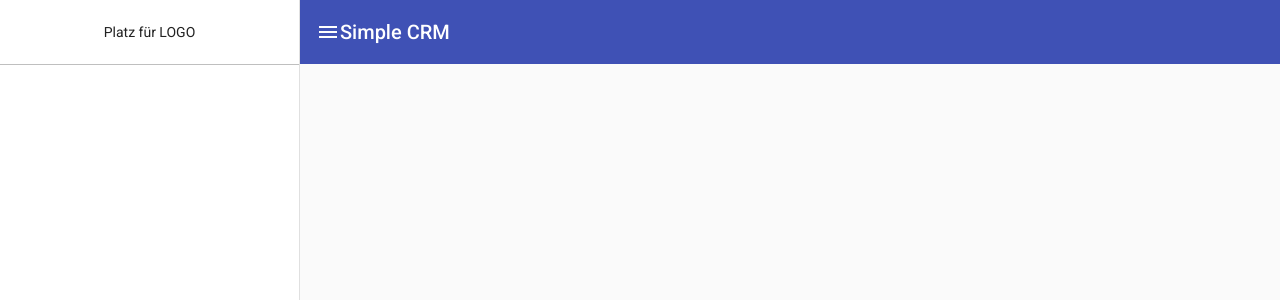
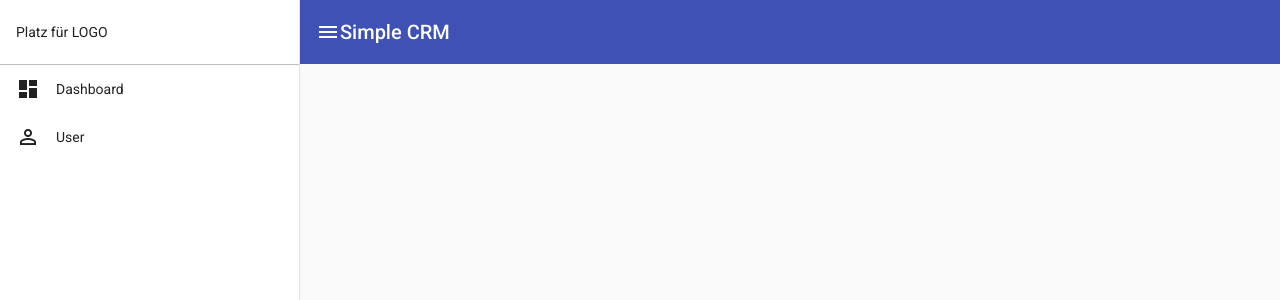
Before and after one commit to navjotsingh96/simple-crm, an Angular app: page / in a window 1280 px wide. Shown: the top 300 px of the page. Built offline with nearby package versions, Linux system fonts and the light colour scheme.

Commit message:
added some links to sidenav

```diff
--- a/src/app/app.component.html
+++ b/src/app/app.component.html
@@ -2,6 +2,14 @@
     <mat-drawer #drawer class="sidenav-container" [opened]="true" mode="side">
         <div class="logo-container">
             Platz für LOGO
+        </div>
+        <div class="links-container">
+            <ul>
+                <li>
+                    <mat-icon>dashboard_outlined</mat-icon>Dashboard</li>
+                <li>
+                    <mat-icon>person_outlined</mat-icon>User</li>
+            </ul>
         </div>
     </mat-drawer>
 
@@ -9,9 +17,7 @@
 
         <mat-toolbar color="primary">
             <mat-toolbar-row>
-
                 <mat-icon class="menu-icon" (click)="drawer.toggle()">menu</mat-icon>
-
                 <span>Simple CRM</span>
             </mat-toolbar-row>
         </mat-toolbar>
--- a/src/app/app.component.scss
+++ b/src/app/app.component.scss
@@ -11,13 +11,12 @@
 }
 
 .logo-container {
-    padding-left: 60px;
-    padding-right: 60px;
+    padding-left: 16px;
+    padding-right: 16px;
     border-bottom: 1px solid rgba(0, 0, 0, 0.25);
     min-height: 64px;
     display: flex;
     align-items: center;
-    justify-content: center;
 }
 
 mat-toolbar,
@@ -25,3 +24,25 @@ mat-toolbar-row {
     min-height: 64px;
     height: 64px;
 }
+
+.links-container {
+    ul {
+        list-style: none;
+        margin: 0;
+        padding: 0;
+        li {
+            padding-left: 16px;
+            padding-right: 16px;
+            height: 48px;
+            display: flex;
+            align-items: center;
+            cursor: pointer;
+            mat-icon {
+                margin-right: 16px;
+            }
+            &:hover {
+                background-color: rgba(0, 0, 0, 0.1);
+            }
+        }
+    }
+}
```
